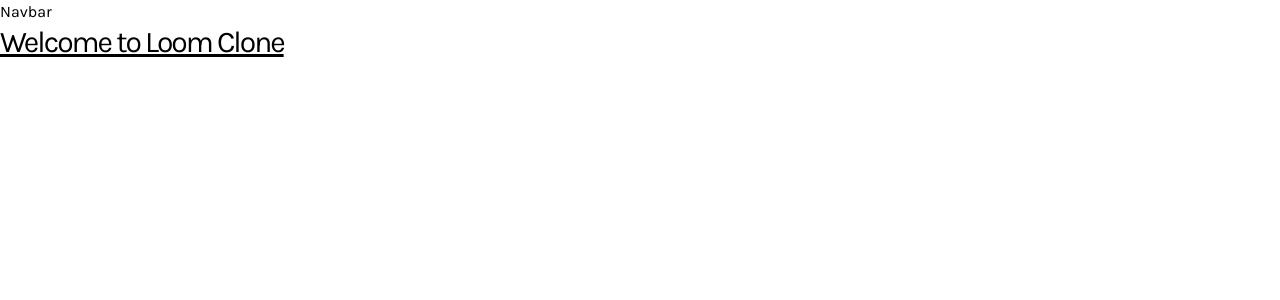
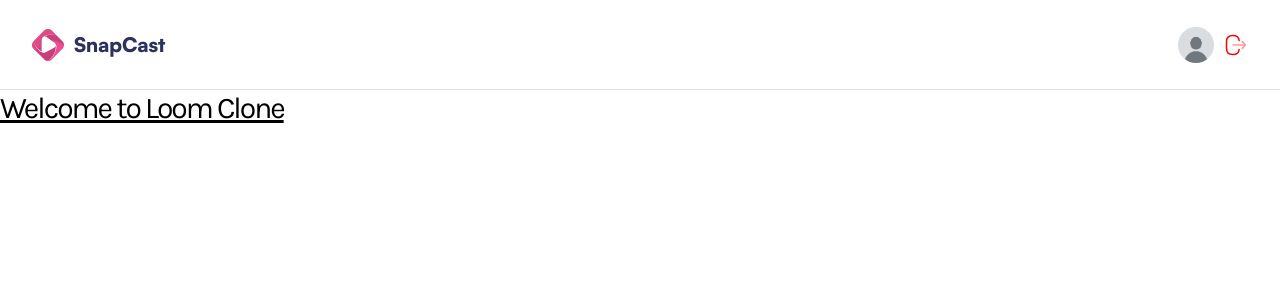
Before and after one commit to KaziAmin110/video_sharing, a Next.js app: page / in a window 1280 px wide. Shown: the top 300 px of the page. Built offline with nearby package versions, Linux system fonts and the light colour scheme.

Commit message:
Added Base Navbar Code

```diff
--- a/components/Navbar.tsx
+++ b/components/Navbar.tsx
@@ -1,6 +1,28 @@
+import Link from "next/link";
+import Image from "next/image";
+
+const user = {};
 const Navbar = () => {
   return (
-    <div>Navbar</div>
+    <header className="navbar">
+      <nav>
+        <Link href="/" className="text-2xl font-bold">
+          <Image src="/assets/icons/logo.svg" alt="logo" width={32} height={32} />
+          <h1>SnapCast</h1>
+        </Link>
+
+        {user && (
+          <figure>
+            <button>
+              <Image src="/assets/images/dummy.jpg" alt="user" width={36} height={36} className="rounded-full aspect-square"/>
+            </button>
+            <button className="cursor-pointer">
+              <Image src="/assets/icons/logout.svg" alt="logout" width={24} height={24} className="rotate-180"/>
+            </button>
+          </figure>
+        )}
+      </nav>
+    </header>
   )
 }
 
```
